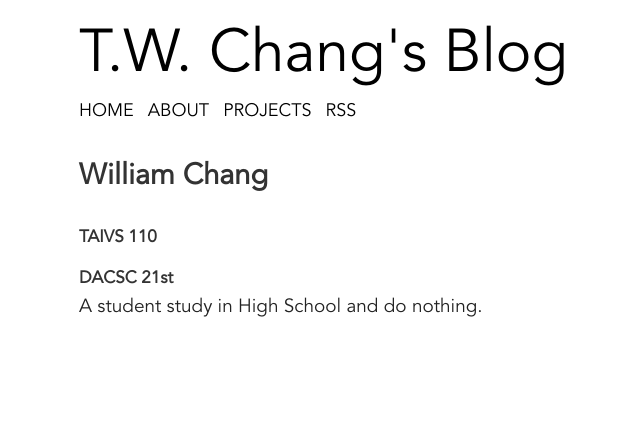
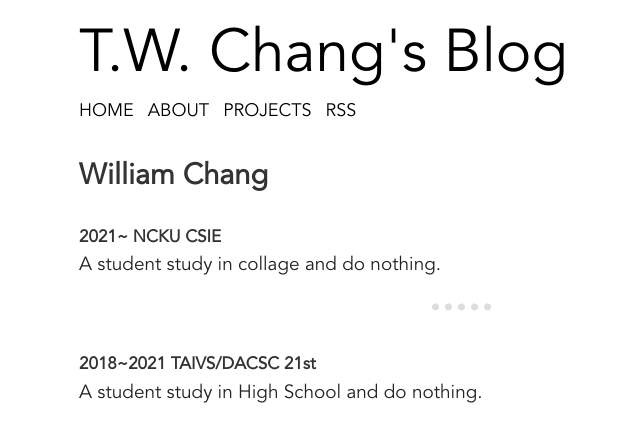
Before and after one commit to wilicw/wilicw.github.io, a Jekyll site: the page built from about.md, in a window 1280 px wide. Shown: the top 442 px of the page, without its empty margins (177-817 px from the left). Built offline with Jekyll 4.4.1, drawn with Linux system fonts in a browser that asks for light colours.

Commit message:
Update about me

```diff
--- a/about.md
+++ b/about.md
@@ -5,9 +5,13 @@ title: About Me
 
 <h1 class="owner-name">{{ site.owner.name}} </h1>
 
-### TAIVS 110
+### 2021~ NCKU CSIE
 
-### DACSC 21st
+A student study in collage and do nothing.
+
+---
+
+### 2018~2021 TAIVS/DACSC 21st
 
 A student study in High School and do nothing.
 
```
